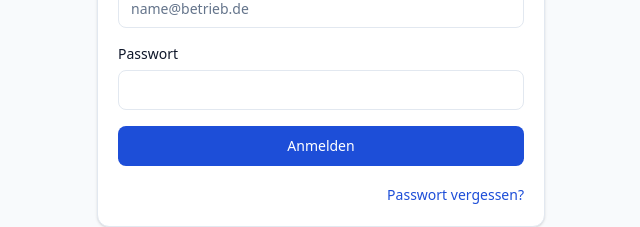
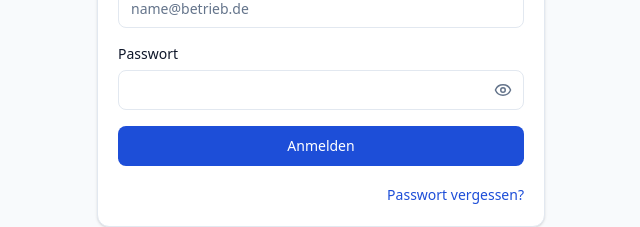
Before and after one commit to ms-qql/business-os, a Next.js app in the folder nextjs_app/: page /login in a window 1280 px wide. Shown: the part 350-577 px from the top of the page, without its empty margins (319-959 px from the left). Built offline with nearby package versions, Linux system fonts and the light colour scheme.

Commit message:
fix: preserve login session and reveal password

```diff
--- a/nextjs_app/app/(auth)/login/page.tsx
+++ b/nextjs_app/app/(auth)/login/page.tsx
@@ -2,6 +2,7 @@
 
 import * as React from "react";
 import { useRouter } from "next/navigation";
+import { Eye, EyeOff } from "lucide-react";
 import { Button } from "@/components/ui/button";
 import { Input } from "@/components/ui/input";
 import { Label, Alert } from "@/components/ui/label";
@@ -14,6 +15,7 @@ export default function LoginPage() {
   const { signIn } = useAuth();
   const [email, setEmail] = React.useState("");
   const [password, setPassword] = React.useState("");
+  const [showPassword, setShowPassword] = React.useState(false);
   const [error, setError] = React.useState<string | null>(null);
   const [pending, setPending] = React.useState(false);
 
@@ -60,14 +62,25 @@ export default function LoginPage() {
             </div>
             <div>
               <Label htmlFor="password">Passwort</Label>
+              <div className="relative">
                 <Input
                   id="password"
-                type="password"
+                  type={showPassword ? "text" : "password"}
                   autoComplete="current-password"
                   required
                   value={password}
                   onChange={(e) => setPassword(e.target.value)}
+                  className="pr-10"
                 />
+                <button
+                  type="button"
+                  onClick={() => setShowPassword((visible) => !visible)}
+                  className="absolute inset-y-0 right-0 px-3 text-[var(--color-muted-foreground)]"
+                  aria-label={showPassword ? "Passwort verbergen" : "Passwort anzeigen"}
+                >
+                  {showPassword ? <EyeOff size={18} /> : <Eye size={18} />}
+                </button>
+              </div>
             </div>
             {error && <Alert variant="danger">{error}</Alert>}
             <Button type="submit" className="w-full" disabled={pending}>
--- a/nextjs_app/lib/api/auth.ts
+++ b/nextjs_app/lib/api/auth.ts
@@ -11,9 +11,8 @@ export interface AuthUser {
   mandant_name: string;
 }
 
-export interface LoginResponse {
+interface LoginResponse {
   access_token: string;
-  user: AuthUser;
 }
 
 export async function login(email: string, password: string): Promise<AuthUser> {
@@ -22,7 +21,7 @@ export async function login(email: string, password: string): Promise<AuthUser>
     body: JSON.stringify({ email, password }),
   });
   setToken(data.access_token);
-  return data.user;
+  return fetchMe();
 }
 
 export async function logout(): Promise<void> {
@@ -52,7 +51,17 @@ export async function confirmPasswordReset(
 }
 
 export async function fetchMe(): Promise<AuthUser> {
-  return apiFetch<AuthUser>("/auth/me");
+  const me = await apiFetch<{
+    id: string; mandant_id: string; name: string; email: string; role: string;
+  }>("/auth/me");
+  return {
+    user_id: me.id,
+    username: me.email,
+    name: me.name,
+    rolle: me.role === "Buero" ? "Büro" : me.role as Rolle,
+    mandant_id: me.mandant_id,
+    mandant_name: "Mein Betrieb",
+  };
 }
 
 /** Einladung einlösen — neuer Betriebsnutzer setzt sein Passwort selbst. */
```
Lines whose indentation alone changed are shown as unchanged.
